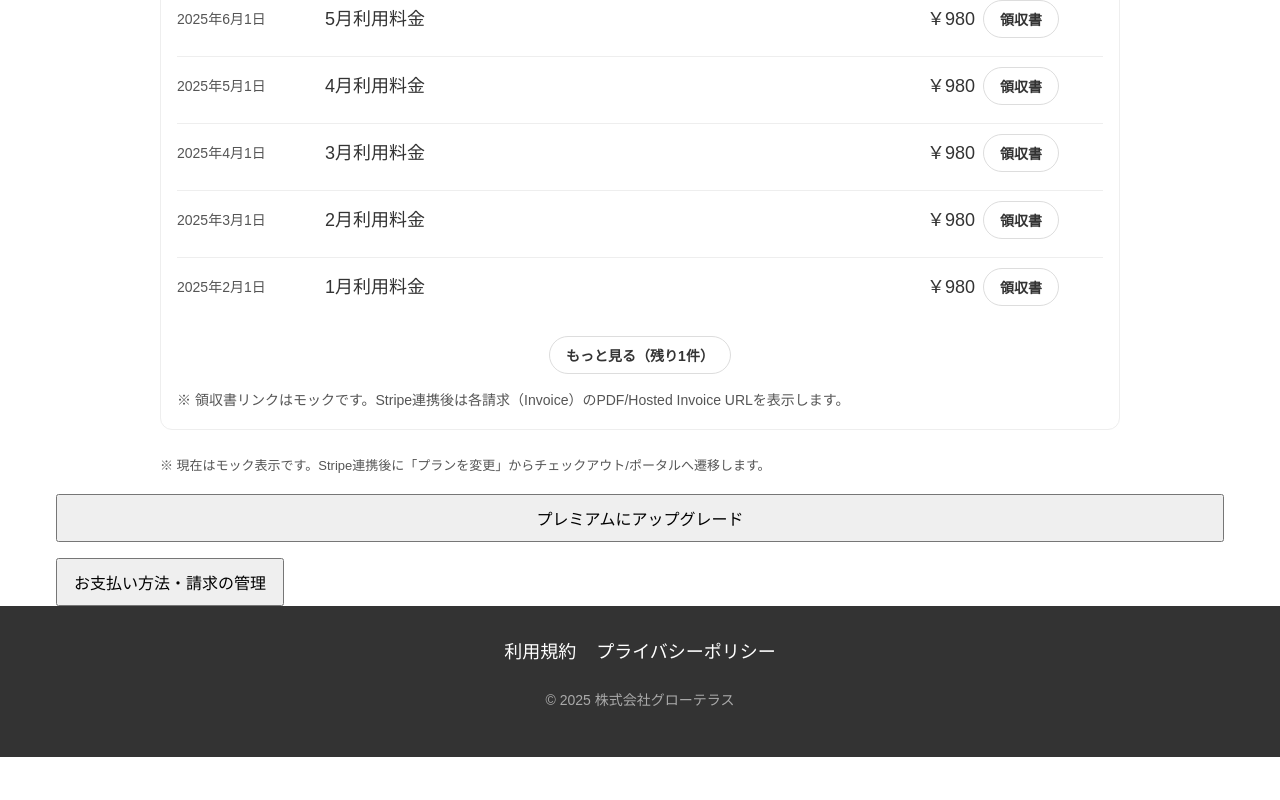
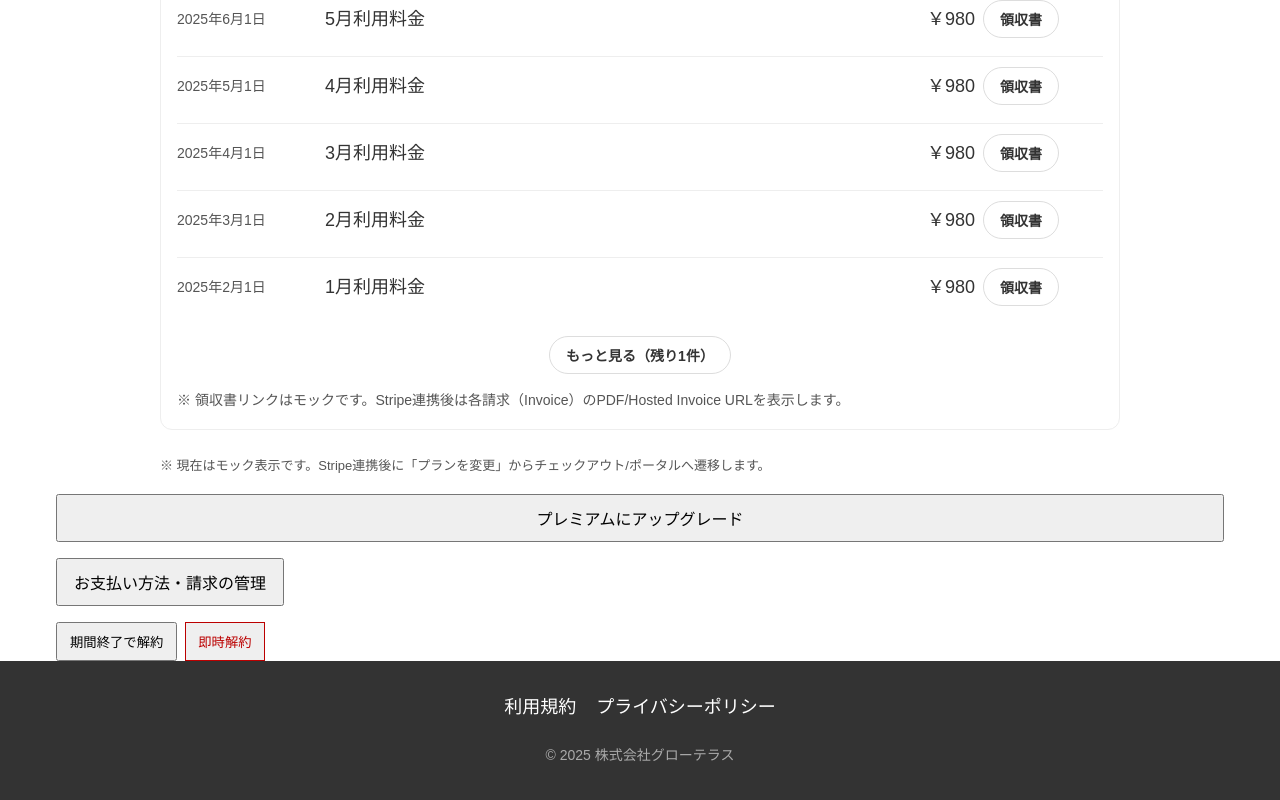
Before and after one commit to GrowTerraceInc/richpass-frontend, a Next.js app: page /settings/plan in a window 1280 px wide. Shown: the part 989-1789 px from the top of the page. Before the commit the page ends 1746 px from the top, so only its background shows below. Built offline with nearby package versions, Linux system fonts and the light colour scheme; no server answers.

Commit message:
feat(plan): add subscription cancel actions (at period end / immediate)

```diff
--- /dev/null
+++ b/app/settings/plan/components/CancelAction.tsx
@@ -0,0 +1,46 @@
+'use client';
+
+import { useState } from 'react';
+import { csrfFetch } from '@/app/lib/csrfFetch';
+
+const API = process.env.NEXT_PUBLIC_API_ORIGIN!;
+
+export default function CancelAction() {
+  const [loading, setLoading] = useState(false);
+  const [log, setLog] = useState<string | null>(null);
+
+  async function call(atPeriodEnd: boolean) {
+    if (!confirm(atPeriodEnd ? '今期の終了時に解約します。よろしいですか？' : '今すぐ解約します。よろしいですか？')) return;
+    try {
+      setLoading(true);
+      setLog('処理中…');
+      const res = await csrfFetch(`${API}/api/subscription/cancel`, {
+        method: 'POST',
+        headers: { 'Content-Type': 'application/json' },
+        body: JSON.stringify({ atPeriodEnd }),
+      });
+      const data: unknown = await res.json().catch(() => ({} as unknown));
+      setLog(JSON.stringify({ status: res.status, data }, null, 2));
+      // 状態を再取得して画面側で反映したいときは、ここで SWR/React Query などを叩く
+      if (!res.ok) alert('解約に失敗しました。時間をおいて再度お試しください。');
+    } catch (e: unknown) {
+      const msg = e instanceof Error ? e.message : String(e);
+      setLog(msg);
+      alert('エラーが発生しました。');
+    } finally {
+      setLoading(false);
+    }
+  }
+
+  return (
+    <div style={{display:'grid', gap:8}}>
+      <div style={{display:'flex', gap:8, flexWrap:'wrap'}}>
+        <button onClick={()=>call(true)}  disabled={loading} style={{ padding:'8px 12px' }}>期間終了で解約</button>
+        <button onClick={()=>call(false)} disabled={loading} style={{ padding:'8px 12px', color:'#b00', border:'1px solid #b00' }}>
+          即時解約
+        </button>
+      </div>
+      {log && <pre style={{whiteSpace:'pre-wrap', fontSize:12, color:'#0a0'}}>{log}</pre>}
+    </div>
+  );
+}
--- a/app/settings/plan/page.tsx
+++ b/app/settings/plan/page.tsx
@@ -1,3 +1,4 @@
+import CancelAction from './components/CancelAction';
 import PortalAction from './components/PortalAction';
 import SubscribeAction from './components/SubscribeAction';
 import Breadcrumbs from "@/app/components/breadcrumbs/Breadcrumbs";
@@ -91,6 +92,8 @@ export default async function PlanPage() {
   <div style={{marginTop:16}}><SubscribeAction /></div>
 
   <div style={{marginTop:16}}><PortalAction /></div>
+
+  <div style={{marginTop:16}}><CancelAction /></div>
 </main>
   );
 }
```
